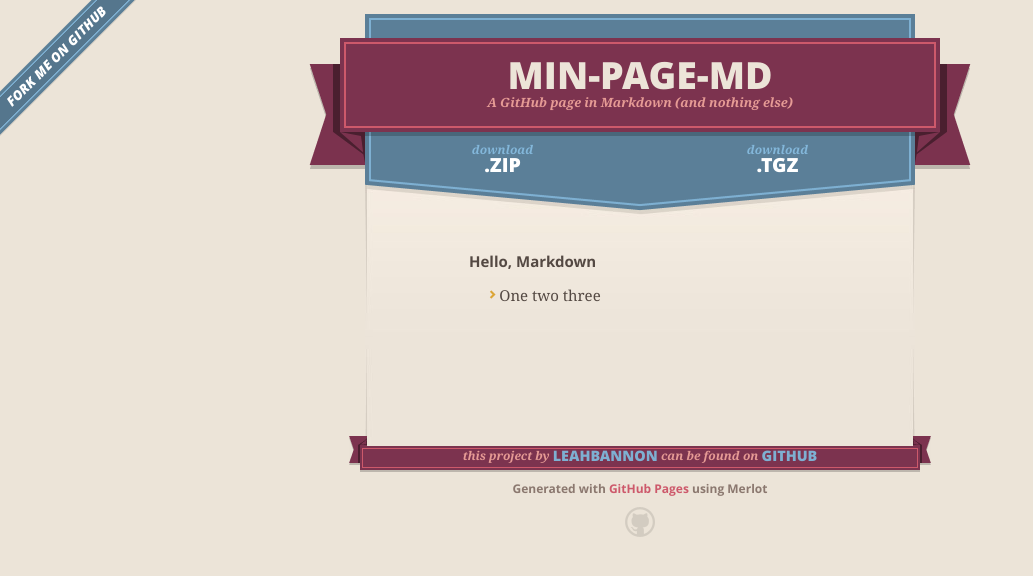
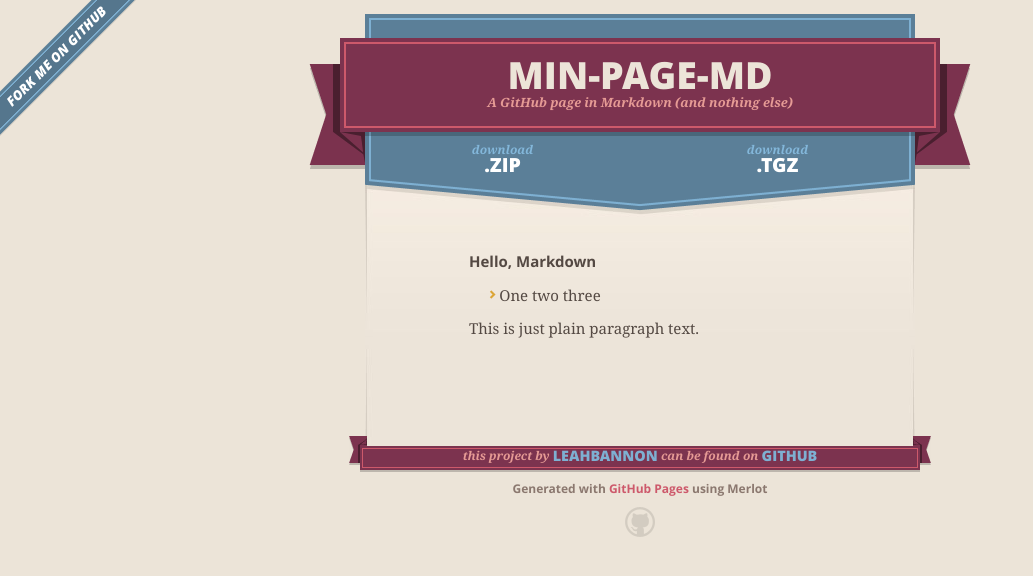
Before and after one commit to leahbannon/markdown-page, a Jekyll site: the page built from index.md, in a window 1280 px wide. Shown: the top 576 px of the page, without its empty margins (0-1033 px from the left). Built offline with Jekyll 4.4.1, drawn with Linux system fonts in a browser that asks for light colours; nearby versions of some CDN libraries.

Commit message:
adding paragraph

```diff
--- a/index.md
+++ b/index.md
@@ -6,3 +6,5 @@
 ### Hello, Markdown
 
 * One two three
+
+This is just plain paragraph text.
```
